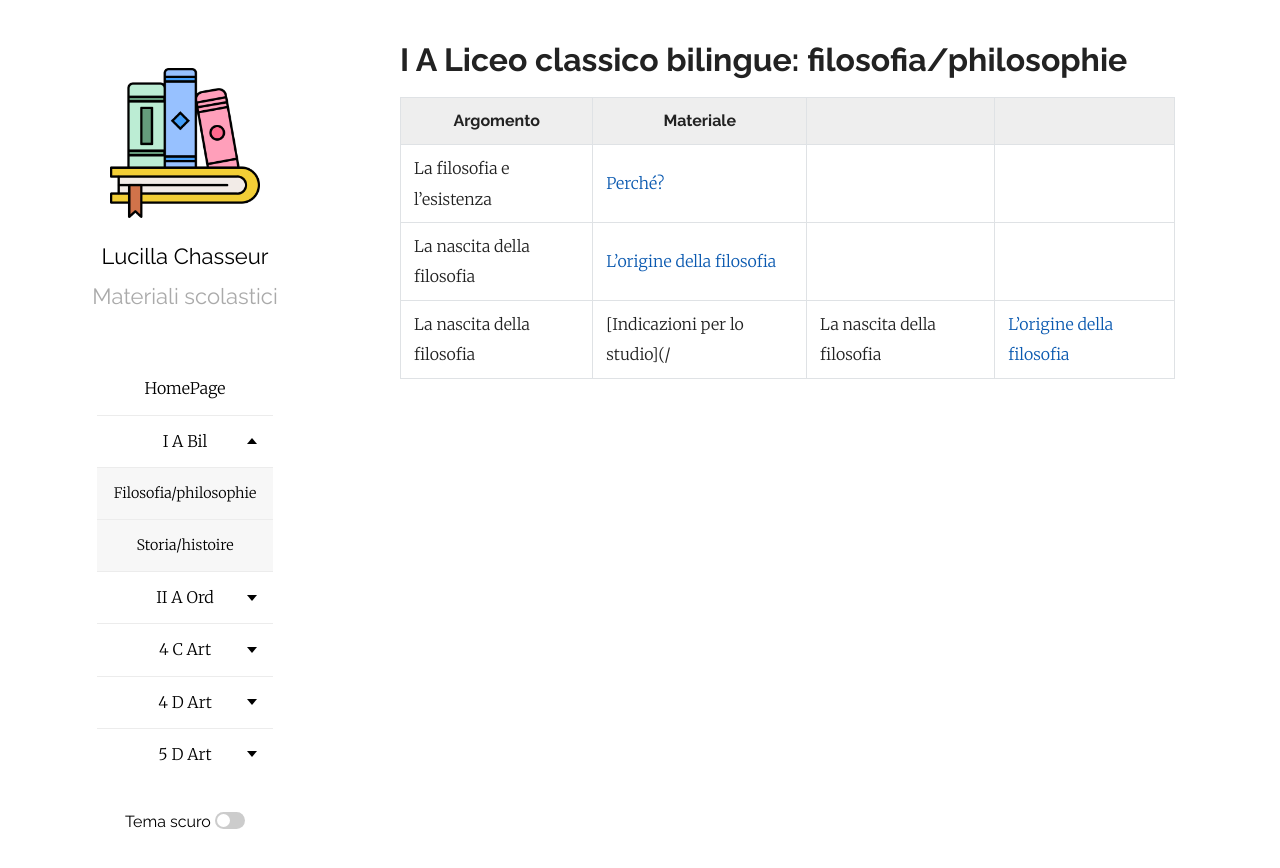
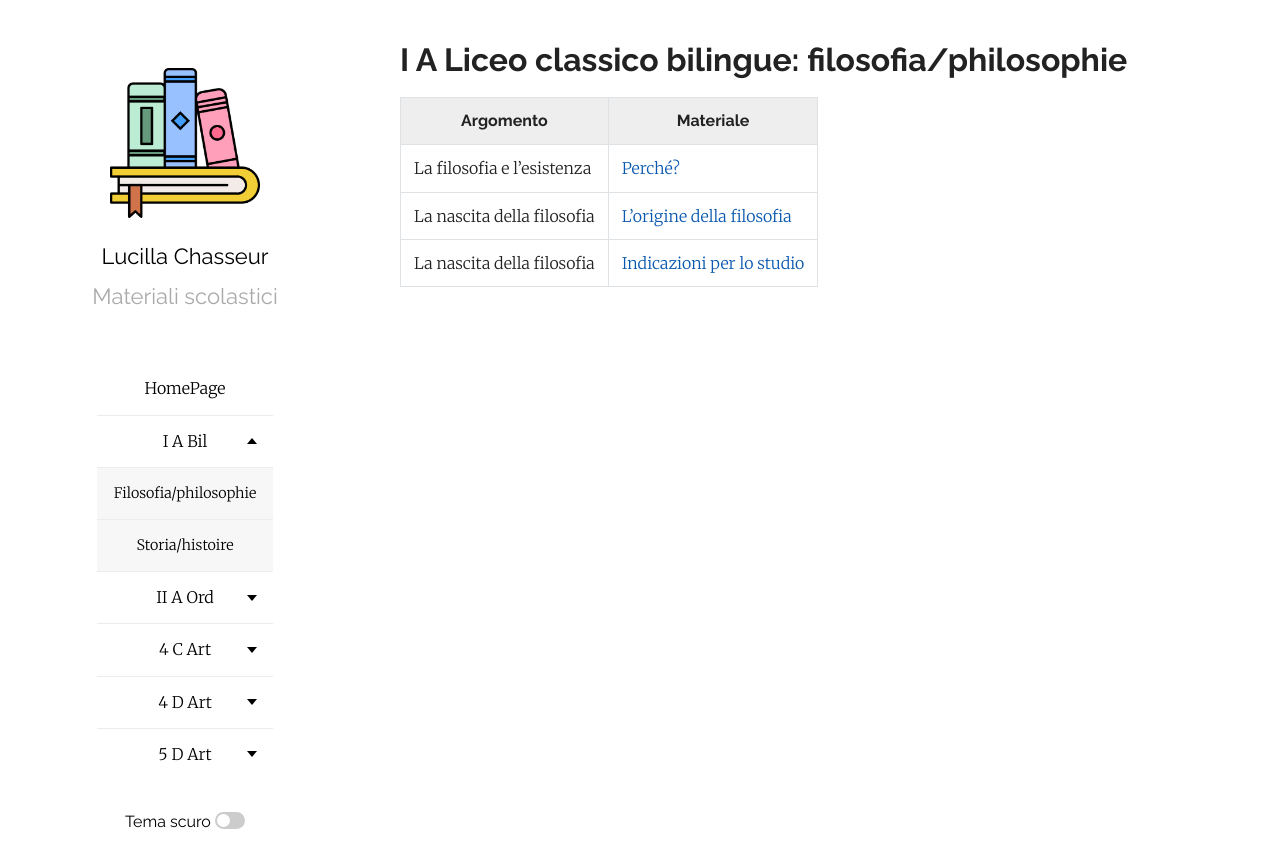
Before and after one commit to efemeridi/efemeridi.github.io, a Jekyll site: the page built from 1a_bil_filosofia.md, in a window 1280 px wide. Shown: the top 868 px of the page. Built offline with Jekyll 4.4.1, drawn with Linux system fonts in a browser that asks for light colours; our own code applies the rules of GitHub Pages for plain Markdown files; part of the change alters nothing that is shown.

Commit message:
Fix link formatting in filosofia.md

```diff
--- a/1a_bil_filosofia.md
+++ b/1a_bil_filosofia.md
@@ -7,4 +7,4 @@ layout: page
 |-----------|-------------|
 |La filosofia e l'esistenza|[Perché?](/materiali/I_A_bil/filosofia/INTRODUZIONE/01_INTRODUZIONE_SITO.pdf/)
 |La nascita della filosofia|[L'origine della filosofia](/materiali/I_A_bil/filosofia/01_NASCITA_DELLA_FILOSOFIA/02_nascita_filo_I_A_bil_capitolo_1.pdf/)
-|La nascita della filosofia|[Indicazioni per lo studio](/|La nascita della filosofia|[L'origine della filosofia](/materiali/I_A_bil/filosofia/PROGRAMMI/01_intro_grecia_nascita_filo.pdf/)
+|La nascita della filosofia|[Indicazioni per lo studio](/materiali/I_A_bil/filosofia/PROGRAMMI/01_intro_grecia_nascita_filo.pdf/)
```
